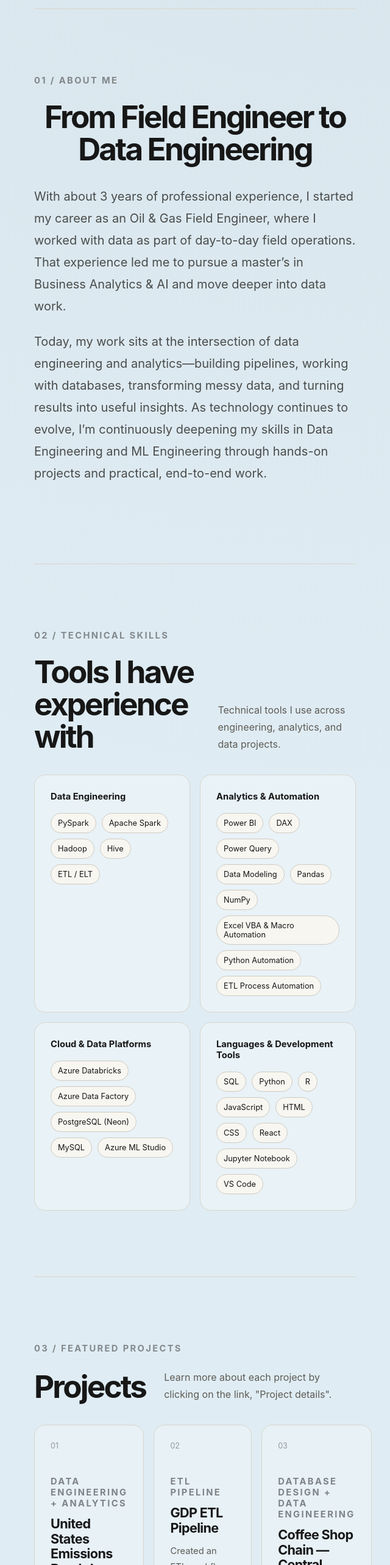
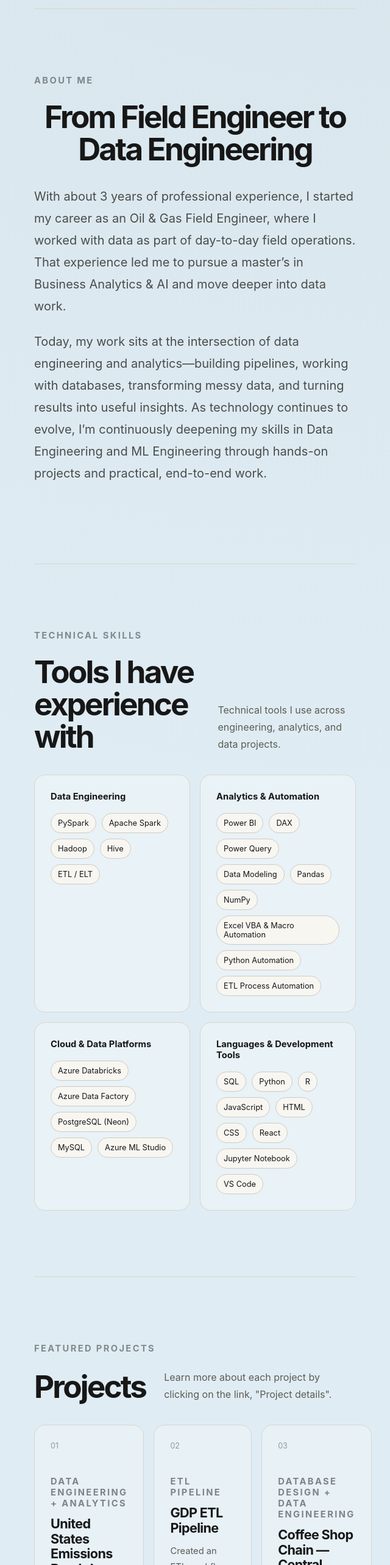
Before and after one commit to murltre/mourlaye-portfolio, a React (Vite) app: page / in a window 1280 px wide. Shown: the part 960-3526 px from the top of the page at 61% size, without its empty margins (640-1280 px from the left). Built offline with nearby package versions, Linux system fonts and the light colour scheme.

Commit message:
Remove numbers from section kickers in main.jsx

```diff
--- a/src/main.jsx
+++ b/src/main.jsx
@@ -337,7 +337,7 @@ function App() {
           </section>
 
           <section id="about" className="section about-section section-anchor">
-            <div className="section-kicker">01 / ABOUT ME</div>
+            <div className="section-kicker"> ABOUT ME</div>
 
             <div className="about-content">
               <h2>From Field Engineer to Data Engineering</h2>
@@ -358,7 +358,7 @@ function App() {
             </div>
           </section>
           <section id="skills" className="section section-anchor">
-            <div className="section-kicker">02 / TECHNICAL SKILLS</div>
+            <div className="section-kicker"> TECHNICAL SKILLS</div>
             <div className="section-heading">
               <h2>Tools I have experience with</h2>
               <p>Technical tools I use across engineering, analytics, and data projects.</p>
@@ -378,7 +378,7 @@ function App() {
           </section>
 
           <section id="work" className="section section-anchor">
-            <div className="section-kicker">03 / FEATURED PROJECTS</div>
+            <div className="section-kicker"> FEATURED PROJECTS</div>
             <div className="section-heading">
               <h2>Projects</h2>
               <p>Learn more about each project by clicking on the link, "Project details".</p>
@@ -421,7 +421,7 @@ function App() {
           </section>
 
           <section id="credentials" className="section section-anchor">
-            <div className="section-kicker">04 / CREDENTIALS & CERTIFICATIONS</div>
+            <div className="section-kicker"> CREDENTIALS & CERTIFICATIONS</div>
             <div className="section-heading">
               <h2>Accomplishments</h2>
               <p></p>
@@ -454,7 +454,7 @@ function App() {
           </section>
 
           <section id="in-process" className="section now-section section-anchor">
-            <div className="section-kicker">05 / IN PROGRESS</div>
+            <div className="section-kicker"> IN PROGRESS</div>
 
             <div className="now-box">
               <div>
@@ -513,7 +513,7 @@ function App() {
           </section>
           <section id="contact" className="section contact-section section-anchor">
             <div className="contact-content">
-              <div className="section-kicker">06 / CONTACT ME</div>
+              <div className="section-kicker"> CONTACT ME</div>
 
               <h2>Let's connect.</h2>
 
```
